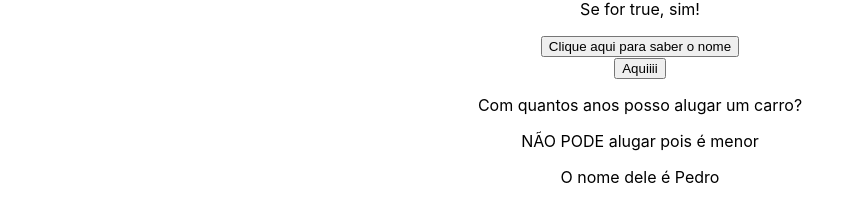
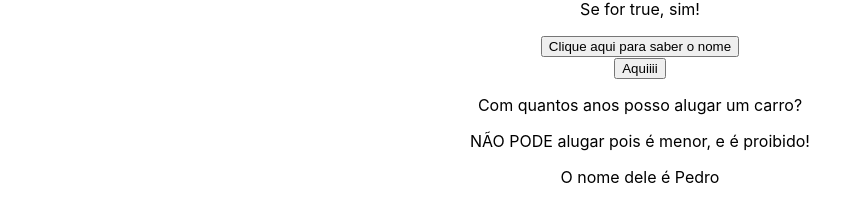
Before and after one commit to GabriellMaiaa/AvancandoReact, a React (Create React App) app: page / in a window 1280 px wide. Shown: the part 1452-1662 px from the top of the page, without its empty margins (0-849 px from the left). Built offline with nearby package versions, Linux system fonts and the light colour scheme.

Commit message:
mudanca no op ternario

```diff
--- a/src/components/TesteOpTernario.js
+++ b/src/components/TesteOpTernario.js
@@ -14,7 +14,7 @@ const TesteOpTernario = () => {
             </div>
         ) : (
             <div>
-                <p>NÃO PODE alugar pois é menor</p>
+                <p>NÃO PODE alugar pois é menor, e é proibido!</p>
             </div>
         )}
     </div>
```
Also changed, not shown: src/logo.svg (deleted).
